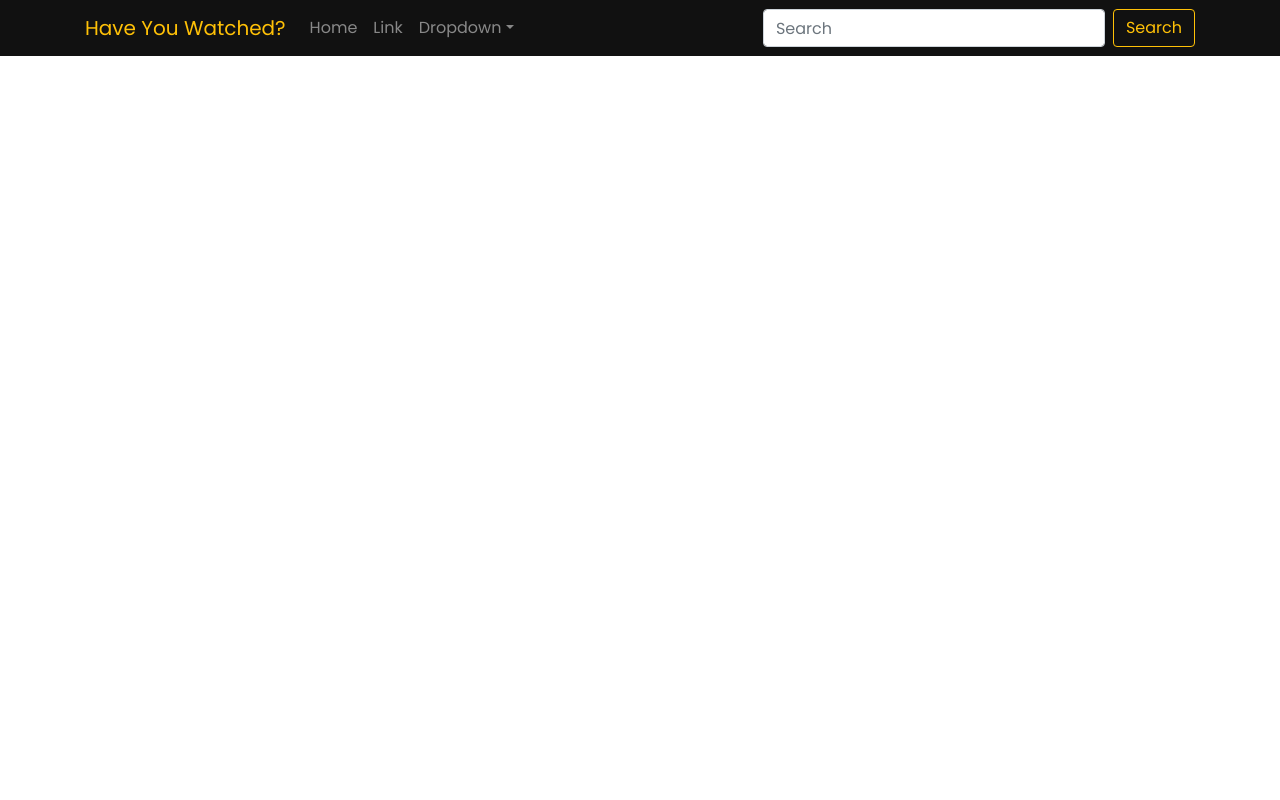
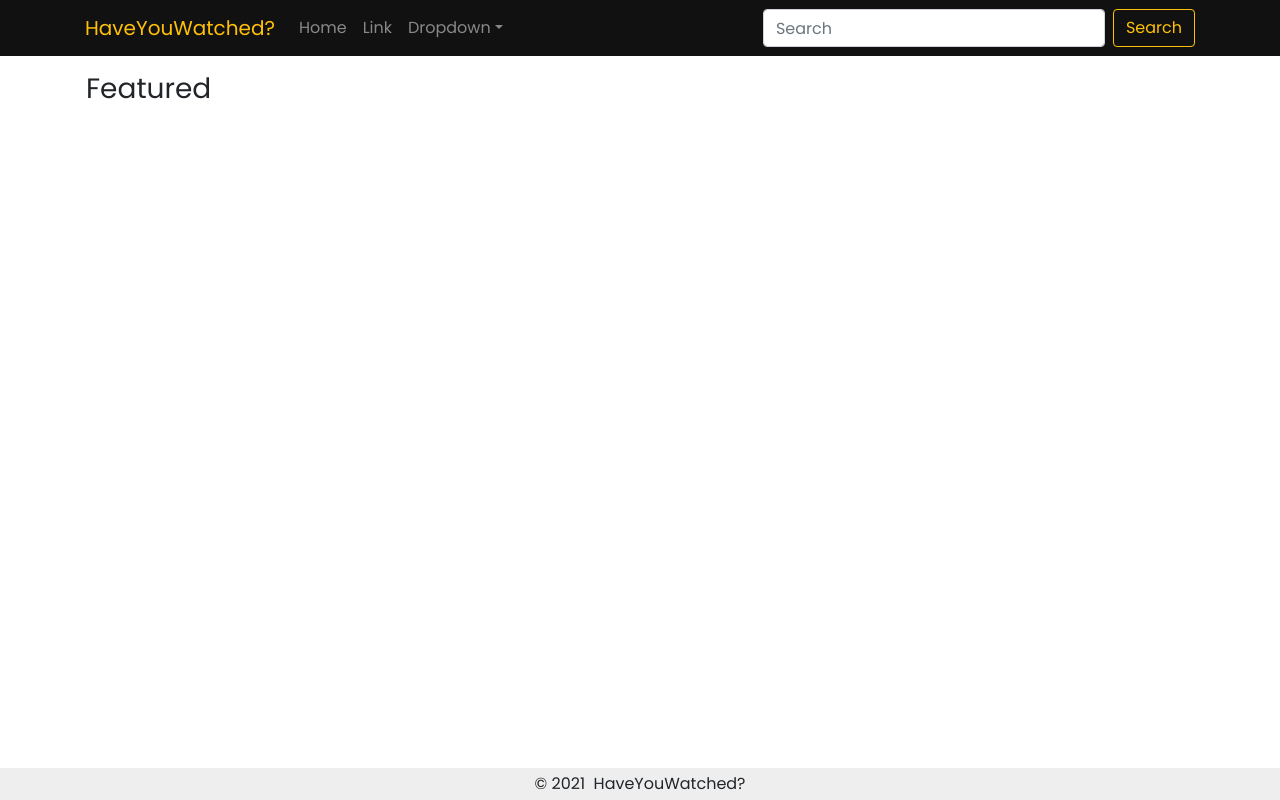
Before and after one commit to viveksingh-01/have-you-watched, a React (Create React App) app in the folder client/: page / in a window 1280 px wide. Built offline with nearby package versions, Linux system fonts and the light colour scheme.

Commit message:
Add footer section

```diff
--- a/client/src/App.css
+++ b/client/src/App.css
@@ -20,3 +20,11 @@ nav .navbar--brand {
   color: var(--primary-dark) !important;
   background-color: var(--accent-color) !important;
 }
+
+footer {
+  background-color: #eeeeee;
+  position: fixed;
+  bottom: 0;
+  width: 100%;
+  text-align: center;
+}
--- a/client/src/App.tsx
+++ b/client/src/App.tsx
@@ -2,12 +2,18 @@ import React from 'react';
 import './App.css';
 import './../node_modules/bootstrap/dist/css/bootstrap.min.css';
 import LandingPage from './pages/LandingPage';
+import NavigationBar from './components/NavigationBar';
+import Footer from './components/Footer';
 
 function App() {
   return (
-    <div className="App">
-      <LandingPage />
-    </div>
+    <>
+      <NavigationBar />
+      <main className="container p-3">
+        <LandingPage />
+      </main>
+      <Footer />
+    </>
   );
 }
 
--- /dev/null
+++ b/client/src/components/Footer.tsx
@@ -0,0 +1,11 @@
+import React from 'react';
+
+const Footer = () => {
+  return (
+    <>
+      <footer className="py-1 footer">&copy; {new Date().getFullYear()} &nbsp;HaveYouWatched?</footer>
+    </>
+  );
+};
+
+export default Footer;
--- a/client/src/components/NavigationBar.tsx
+++ b/client/src/components/NavigationBar.tsx
@@ -7,7 +7,7 @@ const NavigationBar = () => {
       <Navbar expand="lg" variant="dark" className="navbar__bg">
         <Container>
           <Navbar.Brand className="navbar--brand" href="#">
-            Have You Watched?
+            HaveYouWatched?
           </Navbar.Brand>
           <Navbar.Toggle aria-controls="basic-navbar-nav" />
           <Navbar.Collapse id="basic-navbar-nav">
--- a/client/src/pages/LandingPage.tsx
+++ b/client/src/pages/LandingPage.tsx
@@ -1,10 +1,12 @@
-import React from 'react';
-import NavigationBar from '../components/NavigationBar';
+import React, { useState } from 'react';
 
 const LandingPage = () => {
   return (
     <>
-      <NavigationBar />
+      <header>
+        <h3>Featured</h3>
+      </header>
+      <section></section>
     </>
   );
 };
```
